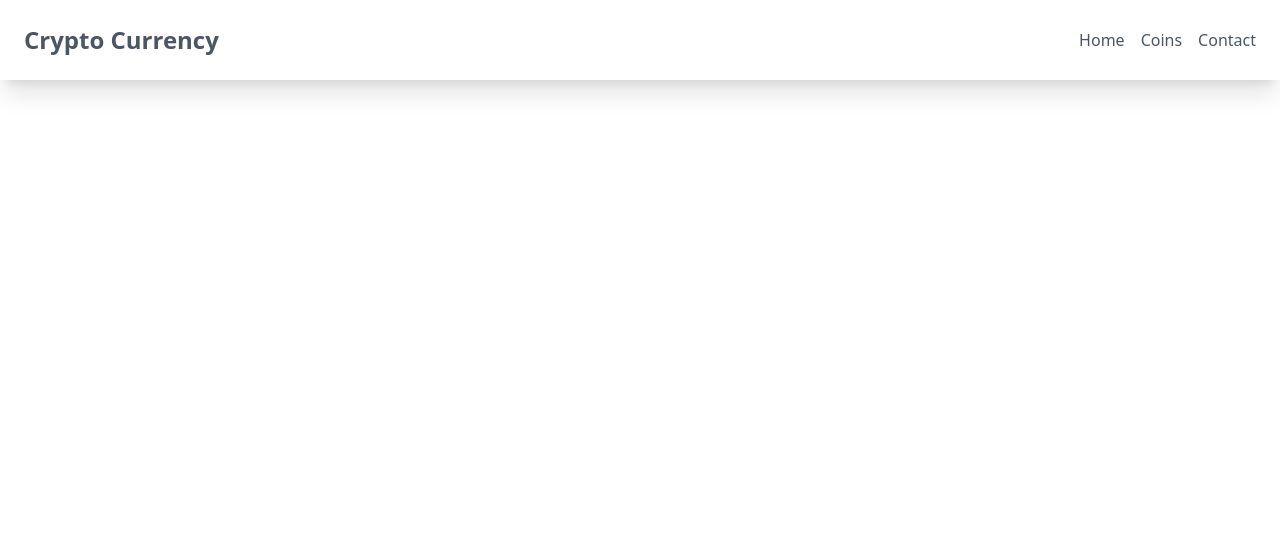
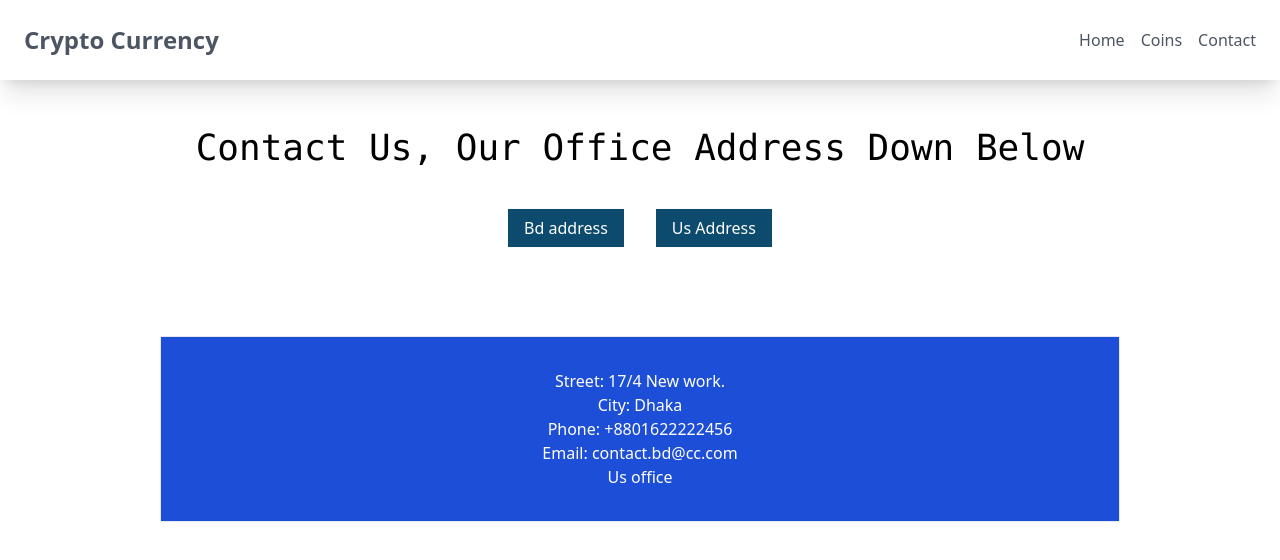
Before and after one commit to shariarHossain23/Crypto-currency, a React (Create React App) app: page /contact/us-address in a window 1280 px wide. Shown: the top 560 px of the page. Built offline with nearby package versions, Linux system fonts and the light colour scheme.

Commit message:
contact section

```diff
--- a/src/App.js
+++ b/src/App.js
@@ -1,22 +1,30 @@
-import { Route, Routes } from 'react-router-dom';
-import './App.css';
-import Carddetail from './component/carddetail/Carddetail';
-import Coins from './component/coins/Coins';
-import Contact from './component/Contact/Contact';
-import Header from './component/Header/Header';
-import Home from './component/home/Home';
-
+import { Route, Routes } from "react-router-dom";
+import "./App.css";
+import Carddetail from "./component/carddetail/Carddetail";
+import Coins from "./component/coins/Coins";
+import BdAdreess from "./component/Contact/bdadress/BdAdreess";
+import Contact from "./component/Contact/Contact";
+import UsAdress from "./component/Contact/usaddress/UsAdress";
+import Header from "./component/Header/Header";
+import Home from "./component/home/Home";
+import Notfound from "./component/notfound/Notfound";
 
 function App() {
   return (
     <div>
       <Header></Header>
       <Routes>
-        <Route path='/' element={<Home></Home>}/>
-        <Route path='/coins' element={<Coins></Coins>}/>
-        <Route path='/coin-details/:coinId' element={<Carddetail></Carddetail>}/>
-        <Route path='/contact' element={<Contact>
-        </Contact>}/>
+        <Route path="/" element={<Home></Home>} />
+        <Route path="/coins" element={<Coins></Coins>} />
+        <Route
+          path="/coin-details/:coinId"
+          element={<Carddetail></Carddetail>}
+        />
+        <Route path="/contact" element={<Contact></Contact>}>
+          <Route path="bd-address" element={<BdAdreess></BdAdreess>}></Route>
+          <Route path="us-address" element={<UsAdress></UsAdress>}></Route>
+        </Route>
+        <Route path="*" element={<Notfound></Notfound>}></Route>
       </Routes>
     </div>
   );
--- a/src/component/Contact/Contact.js
+++ b/src/component/Contact/Contact.js
@@ -1,16 +1,23 @@
 import React from 'react';
-import { Outlet, useNavigate } from 'react-router-dom';
+import { Link, Outlet } from 'react-router-dom';
 
 const Contact = () => {
-    let navigate = useNavigate()
+
     return (
         <div className='mt-12'>
             <h1 className='text-xs md:text-4xl text-center font-mono'>Contact Us, Our Office Address Down Below</h1>
-            <div className='text-center mt-12'>
-            <button className='bg-sky-900 px-4 py-2 text-white mx-4'>BD Address</button>
-            <button className='bg-sky-900 px-4 py-2 text-white'>Us Address</button>
+
+           <div className='text-center mt-12'>
+           <Link className='bg-sky-900 text-white mx-4 px-4 py-2' to='bd-address'>
+                Bd address
+            </Link>
+            <Link className='bg-sky-900 text-white mx-4 px-4 py-2' to='us-address'>
+                Us Address
+            </Link>
+           </div>
+            <div className='text-center mt-24'>
+            <Outlet></Outlet>
             </div>
-            <Outlet></Outlet>
         </div>
     );
 };
--- /dev/null
+++ b/src/component/Contact/bdadress/BdAdreess.js
@@ -0,0 +1,19 @@
+import React from 'react';
+
+const BdAdreess = () => {
+    return (
+        <div className='border p-8 bg-blue-100 w-3/4 mx-auto flex justify-between items-center'>
+            <div>
+            <h1>Street: 17/4 Dhanmondi.</h1>
+            <h1>City: Dhaka</h1>
+            <h1>Phone: +8801622222456 </h1>
+            <h1>Email: contact.bd@cc.com </h1>
+            </div>
+            <div>
+                <h2>Bangladesh Office</h2>
+            </div>
+        </div>
+    );
+};
+
+export default BdAdreess;
--- /dev/null
+++ b/src/component/Contact/usaddress/UsAdress.js
@@ -0,0 +1,21 @@
+import React from 'react';
+
+const UsAdress = () => {
+    return (
+        <div>
+            <div className='border p-8 bg-blue-700 text-white w-3/4 mx-auto flex justify-between items-center order-2 md:flex flex-col'>
+            <div className=''>
+            <h1>Street: 17/4 New work.</h1>
+            <h1>City: Dhaka</h1>
+            <h1>Phone: +8801622222456 </h1>
+            <h1>Email: contact.bd@cc.com </h1>
+            </div>
+            <div className=''>
+                <h2>Us office</h2>
+            </div>
+        </div>
+        </div>
+    );
+};
+
+export default UsAdress;
--- a/src/component/bdAdress/BdAdress.js
+++ /dev/null
@@ -1,11 +0,0 @@
-import React from 'react';
-
-const BdAdress = () => {
-    return (
-        <div>
-
-        </div>
-    );
-};
-
-export default BdAdress;
--- /dev/null
+++ b/src/component/notfound/Notfound.js
@@ -0,0 +1,11 @@
+import React from 'react';
+
+const Notfound = () => {
+    return (
+        <div>
+            <h2>404 not found</h2>
+        </div>
+    );
+};
+
+export default Notfound;
```
